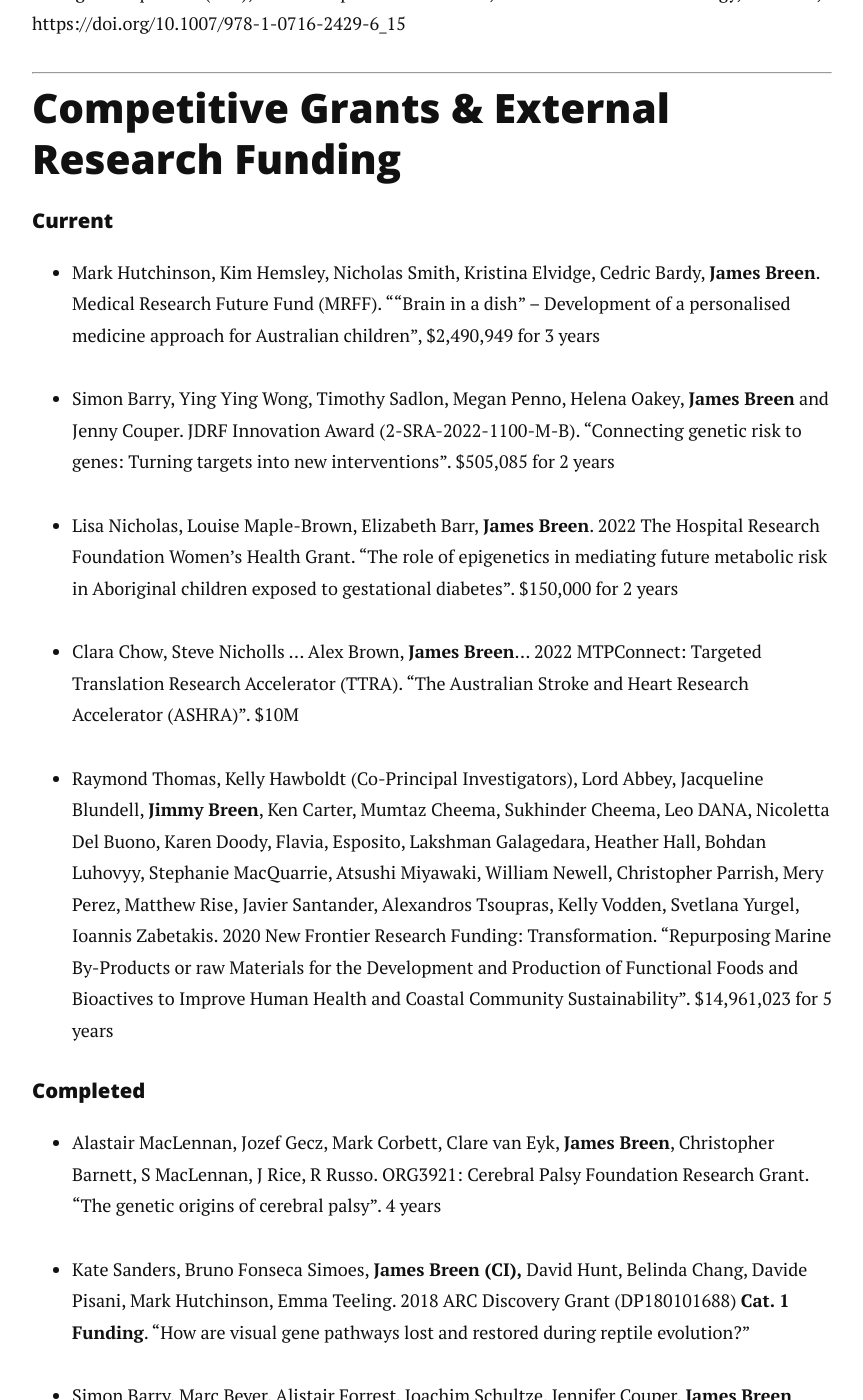
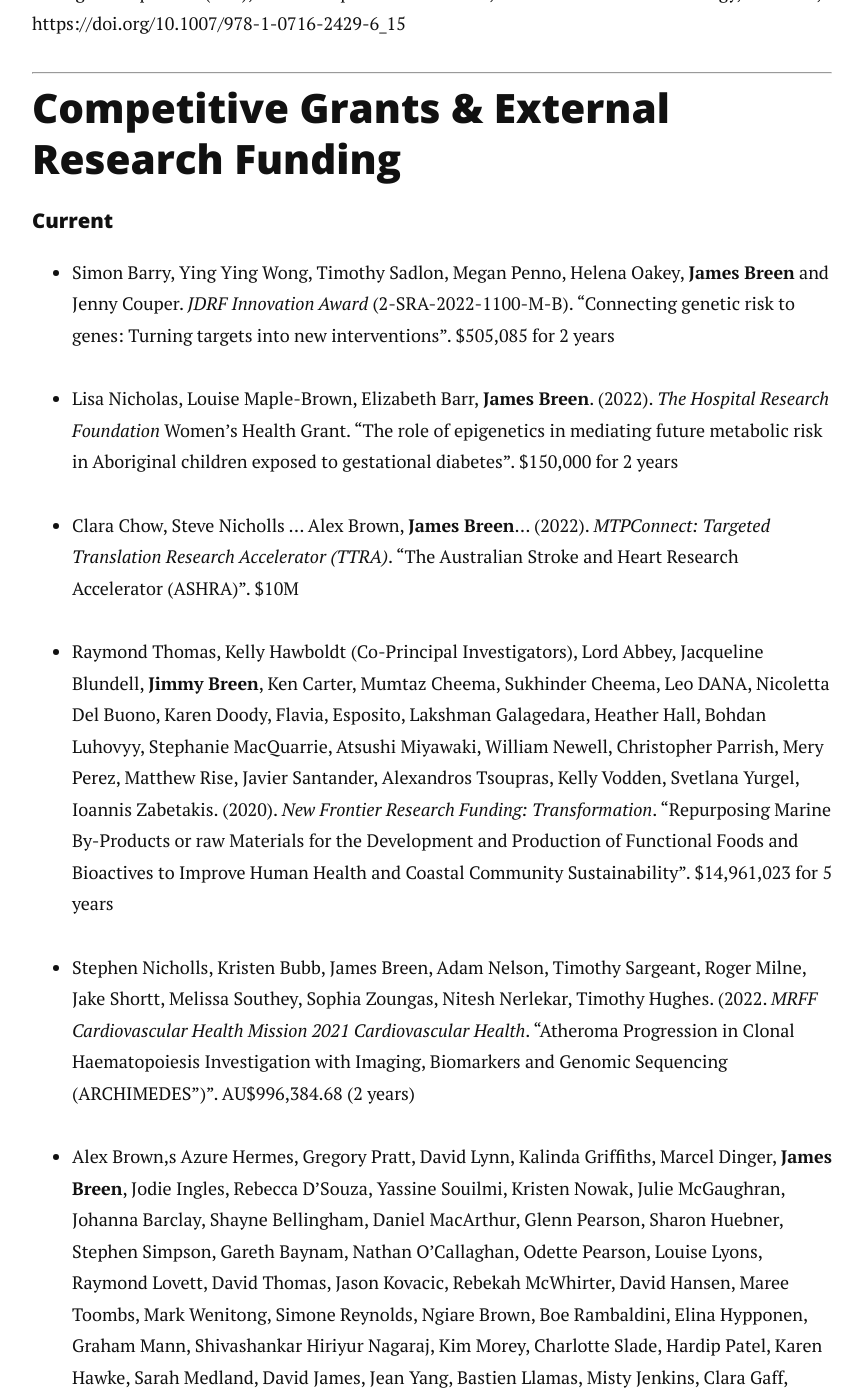
Before and after one commit to jimmybgammyknee/jimmybgammyknee.github.io, a Jekyll site: the page built from cv.md, in a window 1280 px wide and 1400 px high, scrolled down 15155 px. Shown: the whole window, without its empty margins (208-1071 px from the left). Built offline with Jekyll 4.4.1, drawn with Linux system fonts in a browser that asks for light colours; nearby versions of some CDN libraries; some of the changed text lies outside the part shown.

Commit message:
added new MRFF grants

```diff
--- a/cv.md
+++ b/cv.md
@@ -265,37 +265,43 @@
 
 #### Current
 
-- Mark Hutchinson, Kim Hemsley, Nicholas Smith, Kristina Elvidge, Cedric Bardy, **James Breen**. Medical Research Future Fund (MRFF). "“Brain in a dish” – Development of a personalised medicine approach for Australian children", $2,490,949 for 3 years
+- Simon Barry, Ying Ying Wong, Timothy Sadlon, Megan Penno, Helena Oakey, **James Breen** and Jenny Couper. _JDRF Innovation Award_ (2-SRA-2022-1100-M-B). "Connecting genetic risk to genes: Turning targets into new interventions". $505,085 for 2 years
 
-- Simon Barry, Ying Ying Wong, Timothy Sadlon, Megan Penno, Helena Oakey, **James Breen** and Jenny Couper. JDRF Innovation Award (2-SRA-2022-1100-M-B). "Connecting genetic risk to genes: Turning targets into new interventions". $505,085 for 2 years
+- Lisa Nicholas, Louise Maple-Brown, Elizabeth Barr, **James Breen**. (2022). _The Hospital Research Foundation_ Women's Health Grant. "The role of epigenetics in mediating future metabolic risk in Aboriginal children exposed to gestational diabetes". $150,000 for 2 years
 
-- Lisa Nicholas, Louise Maple-Brown, Elizabeth Barr, **James Breen**. 2022 The Hospital Research Foundation Women's Health Grant. "The role of epigenetics in mediating future metabolic risk in Aboriginal children exposed to gestational diabetes". $150,000 for 2 years
+- Clara Chow, Steve Nicholls ... Alex Brown, **James Breen**... (2022). _MTPConnect: Targeted Translation Research Accelerator (TTRA)_. "The Australian Stroke and Heart Research Accelerator (ASHRA)". $10M
 
-- Clara Chow, Steve Nicholls ... Alex Brown, **James Breen**... 2022 MTPConnect: Targeted Translation Research Accelerator (TTRA). "The Australian Stroke and Heart Research Accelerator (ASHRA)". $10M
+- Raymond Thomas, Kelly Hawboldt (Co-Principal Investigators), Lord Abbey, Jacqueline Blundell, **Jimmy Breen**, Ken Carter, Mumtaz Cheema, Sukhinder Cheema, Leo DANA, Nicoletta Del Buono, Karen Doody, Flavia, Esposito, Lakshman Galagedara, Heather Hall, Bohdan Luhovyy, Stephanie MacQuarrie, Atsushi Miyawaki, William Newell, Christopher Parrish, Mery Perez, Matthew Rise, Javier Santander, Alexandros Tsoupras, Kelly Vodden, Svetlana Yurgel, Ioannis Zabetakis. (2020). _New Frontier Research Funding: Transformation_. "Repurposing Marine By-Products or raw Materials for the Development and Production of Functional Foods and Bioactives to Improve Human Health and Coastal Community Sustainability". $14,961,023 for 5 years
 
-- Raymond Thomas, Kelly Hawboldt (Co-Principal Investigators), Lord Abbey, Jacqueline Blundell, **Jimmy Breen**, Ken Carter, Mumtaz Cheema, Sukhinder Cheema, Leo DANA, Nicoletta Del Buono, Karen Doody, Flavia, Esposito, Lakshman Galagedara, Heather Hall, Bohdan Luhovyy, Stephanie MacQuarrie, Atsushi Miyawaki, William Newell, Christopher Parrish, Mery Perez, Matthew Rise, Javier Santander, Alexandros Tsoupras, Kelly Vodden, Svetlana Yurgel, Ioannis Zabetakis. 2020 New Frontier Research Funding: Transformation. "Repurposing Marine By-Products or raw Materials for the Development and Production of Functional Foods and Bioactives to Improve Human Health and Coastal Community Sustainability". $14,961,023 for 5 years
+- Stephen Nicholls, Kristen Bubb, James Breen, Adam Nelson, Timothy Sargeant, Roger Milne, Jake Shortt, Melissa Southey, Sophia Zoungas, Nitesh Nerlekar, Timothy Hughes. (2022. _MRFF Cardiovascular Health Mission 2021 Cardiovascular Health_. "Atheroma Progression in Clonal Haematopoiesis Investigation with Imaging, Biomarkers and Genomic Sequencing (ARCHIMEDES")". AU$996,384.68 (2 years)
+
+- Alex Brown,s Azure Hermes, Gregory Pratt, David Lynn, Kalinda Griffiths, Marcel Dinger, **James Breen**, Jodie Ingles, Rebecca D'Souza, Yassine Souilmi, Kristen Nowak, Julie McGaughran, Johanna Barclay, Shayne Bellingham, Daniel MacArthur, Glenn Pearson, Sharon Huebner, Stephen Simpson, Gareth Baynam, Nathan O'Callaghan, Odette Pearson, Louise Lyons, Raymond Lovett,  David Thomas, Jason Kovacic, Rebekah McWhirter, David Hansen, Maree Toombs, Mark Wenitong, Simone Reynolds, Ngiare Brown, Boe Rambaldini, Elina Hypponen, Graham Mann, Shivashankar Hiriyur Nagaraj, Kim Morey, Charlotte Slade, Hardip Patel, Karen Hawke, Sarah Medland, David James, Jean Yang, Bastien Llamas, Misty Jenkins, Clara Gaff, Vanessa Bryant, Timo Lassmann. (2022). _MRFF Genomics Health Futures Mission_. "Pathways to benefit for Indigenous Australians in Genomic Medicine". AU$4,986,948.70 for 2 years
+
+- Alex Brown, **James Breen**, Assam ElOsta, Natasha Howard, Scott Maxwell, Ishant Khurana, Boris Guennewig, Ryan Lister, Sam Buckberry. (2022). _MRFF Genomics Health Futures Mission_. "Establishing epigenetic biomarkers in Indigenous Australians for precision health". AU$991,506.00 for 2 years
 
 #### Completed
 
-- Alastair MacLennan, Jozef Gecz, Mark Corbett, Clare van Eyk, **James Breen**, Christopher Barnett, S MacLennan, J Rice, R Russo. ORG3921: Cerebral Palsy Foundation Research Grant. “The genetic origins of cerebral palsy”. 4 years
+- Mark Hutchinson, Kim Hemsley, Nicholas Smith, Kristina Elvidge, Cedric Bardy, **James Breen**. _Medical Research Future Fund (MRFF)_. "“Brain in a dish” – Development of a personalised medicine approach for Australian children", $2,490,949 for 3 years
 
-- Kate Sanders, Bruno Fonseca Simoes, **James Breen (CI),** David Hunt, Belinda Chang, Davide Pisani, Mark Hutchinson, Emma Teeling. 2018 ARC Discovery Grant (DP180101688) **Cat. 1 Funding**. "How are visual gene pathways lost and restored during reptile evolution?"
+- Alastair MacLennan, Jozef Gecz, Mark Corbett, Clare van Eyk, **James Breen**, Christopher Barnett, S MacLennan, J Rice, R Russo. ORG3921: _Cerebral Palsy Foundation_ Research Grant. “The genetic origins of cerebral palsy”. 4 years
 
-- Simon Barry, Marc Beyer, Alistair Forrest, Joachim Schultze, Jennifer Couper, **James Breen (CIF)**. 2017 NHRMC Project Grant (APP1120543) **Cat. 1 Funding**. "Identification of the conformation dependant targets of autoimmune disease linked variation in human regulatory T-cells"
+- Kate Sanders, Bruno Fonseca Simoes, **James Breen** David Hunt, Belinda Chang, Davide Pisani, Mark Hutchinson, Emma Teeling. (2018). _ARC Discovery Grant_ (DP180101688). "How are visual gene pathways lost and restored during reptile evolution?"
 
-- D. Parsons, M. Donnelley, M. Kitchen, K. Morgan, G. Zosky, **J. Breen**, USA CF Foundation Grant. “Lentiviral CFTR gene-addition in CF rat lungs: Effect of PA infection, safety and efficacy”, $282,491 for 2 years
+- Simon Barry, Marc Beyer, Alistair Forrest, Joachim Schultze, Jennifer Couper, **James Breen**. (2017). _NHRMC Project Grant_ (APP1120543). "Identification of the conformation dependant targets of autoimmune disease linked variation in human regulatory T-cells"
 
-- Sarah Robertson, John Schjenken, Emilie Rissman, Lachlan Moldenhauer & **James Breen**. 2018 Channel 7 CRF - Research Grant. “Impact of Phthalate exposure in fathers on programming of offspring neurological phenotype”. 2 years
+- D. Parsons, M. Donnelley, M. Kitchen, K. Morgan, G. Zosky, **J. Breen**, _Cystic Fibrosis Foundation Grant_. “Lentiviral CFTR gene-addition in CF rat lungs: Effect of PA infection, safety and efficacy”, $282,491 for 2 years
 
-- Claire Roberts, Gus Dekker, Tina Bianco-Miotto & **James Breen (Co-I)**. 2017 NIH/NIHCD Project Grant (R01): Using Omics to Define Human Placental Development and Function Across Pregnancy. "Maternal molecular profiles reflect placental function and development across gestation"
+- Sarah Robertson, John Schjenken, Emilie Rissman, Lachlan Moldenhauer & **James Breen**. (2018). _Channel 7 CRF - Research Grant_. “Impact of Phthalate exposure in fathers on programming of offspring neurological phenotype”. 2 years
 
-- Cassandra Collins, Carlos Rodriguez Lopez, Roberta De Bei, **James Breen (PI)**, Timothy Cavagnaro, Matthew Gilliham & Andrew Metcalfe. 2015 AGRF Pilot program in Genomics for Agriculture and Environmental Sectors **Cat 2 Funding**. "The eco-genomics of wine terroir"
+- Claire Roberts, Gus Dekker, Tina Bianco-Miotto & **James Breen**. (2017). _NIH/NIHCD Project Grant (R01)_: Using Omics to Define Human Placental Development and Function Across Pregnancy. "Maternal molecular profiles reflect placental function and development across gestation"
 
-- Michael J Wilkinson, **James Breen (CI)**, Thomas F Higham & Ron Pinhasi. 2013-2015 ARC Discovery Grant (DP130104227) **Cat. 1 Funding**. "Reconstructing wheat evolution using ancient DNA"
+- Cassandra Collins, Carlos Rodriguez Lopez, Roberta De Bei, **James Breen**, Timothy Cavagnaro, Matthew Gilliham & Andrew Metcalfe. 2015 AGRF Pilot program in Genomics for Agriculture and Environmental Sectors. "The eco-genomics of wine terroir"
 
-- Cassandra Collins, Roberta De Bei, Carlos Marcelino Rodriguez Lopez & **James Breen (PI)**. 2013 Waite Research Institute Platform Technologies. "We prefer them old: Epigenetic control of wine quality in response to grapevine age"
+- Michael J Wilkinson, **James Breen**, Thomas F Higham & Ron Pinhasi. (2013). _ARC Discovery Grant_ (DP130104227). "Reconstructing wheat evolution using ancient DNA". 3 years
 
-- Iain Searle, Cassandra Collins, Carlos Marcelino Rodriguez Lopez & **James Breen (PI)**. 2013 University of Adelaide Interdisciplinary Research Funding (IRF). "RNA directed epigenetics in grapevines- a paradigm sh¡ft for plant and animal breeding"
+- Cassandra Collins, Roberta De Bei, Carlos Marcelino Rodriguez Lopez & **James Breen**. (2013). _Waite Research Institute Platform Technologies_. "We prefer them old: Epigenetic control of wine quality in response to grapevine age"
+
+- Iain Searle, Cassandra Collins, Carlos Marcelino Rodriguez Lopez & **James Breen**. (2013). _University of Adelaide Interdisciplinary Research Funding (IRF)_. "RNA directed epigenetics in grapevines- a paradigm sh¡ft for plant and animal breeding"
 
 ---
 
```
